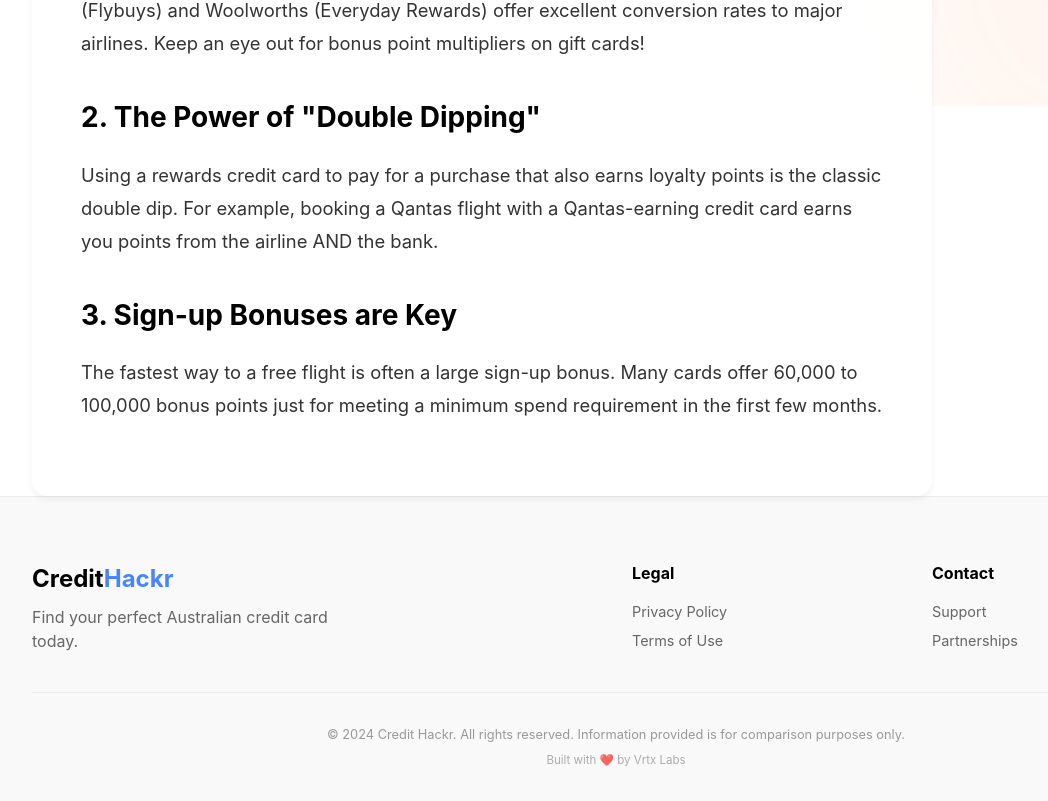
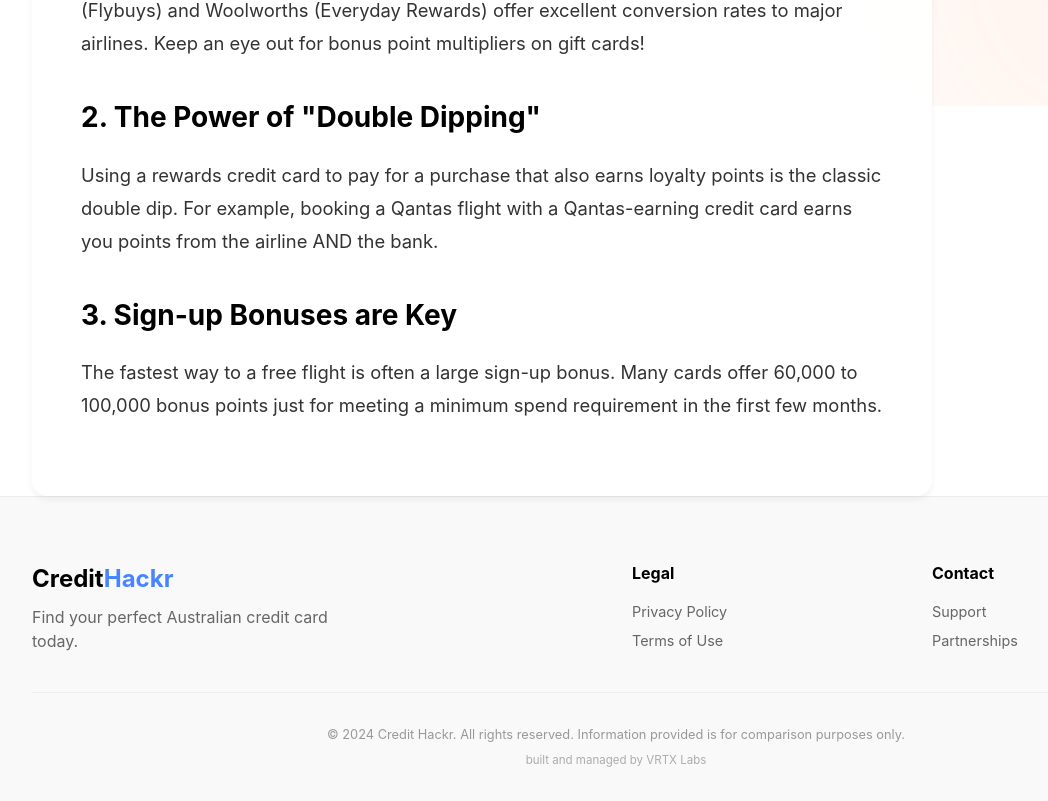
Before and after one commit to vsanghani/credit-hackr, a React (Vite) app: page /blog/1 in a window 1280 px wide. Shown: the part 694-1495 px from the top of the page, without its empty margins (24-1072 px from the left). Built offline with nearby package versions, Linux system fonts and the light colour scheme.

Commit message:
add vrtx labs text

```diff
--- a/src/components/Footer.jsx
+++ b/src/components/Footer.jsx
@@ -22,7 +22,17 @@
                 </div>
                 <div className="footer-disclaimer">
                     <p>© 2024 Credit Hackr. All rights reserved. Information provided is for comparison purposes only.</p>
-                    <p className="footer-credit">Built with ❤️ by <a href="https://www.vrtxlabs.tech" target="_blank" rel="noopener noreferrer">Vrtx Labs</a></p>
+                    <p className="footer-credit">
+                        built and managed by{' '}
+                        <a
+                            href="https://vrtxlabs.tech"
+                            target="_blank"
+                            rel="noopener noreferrer"
+                            title="https://vrtxlabs.tech"
+                        >
+                            VRTX Labs
+                        </a>
+                    </p>
                 </div>
             </div>
         </footer>
```
